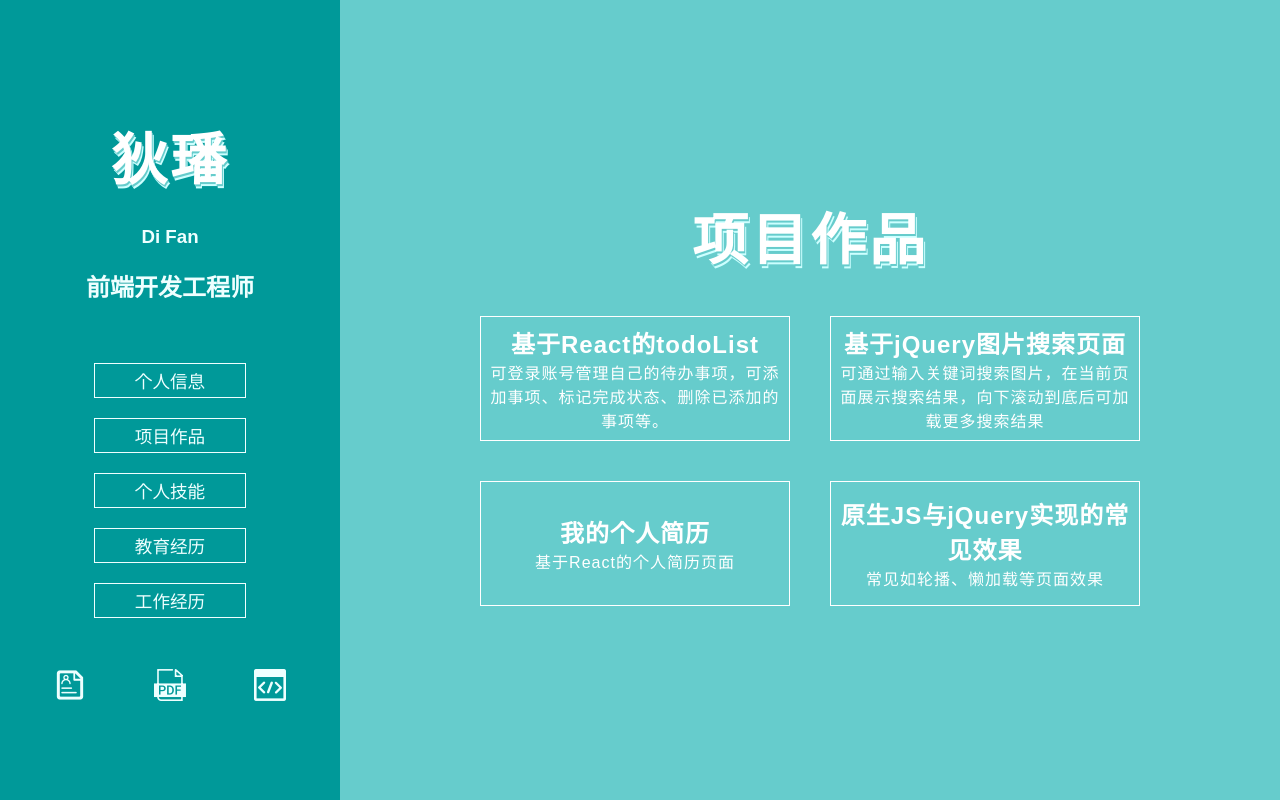
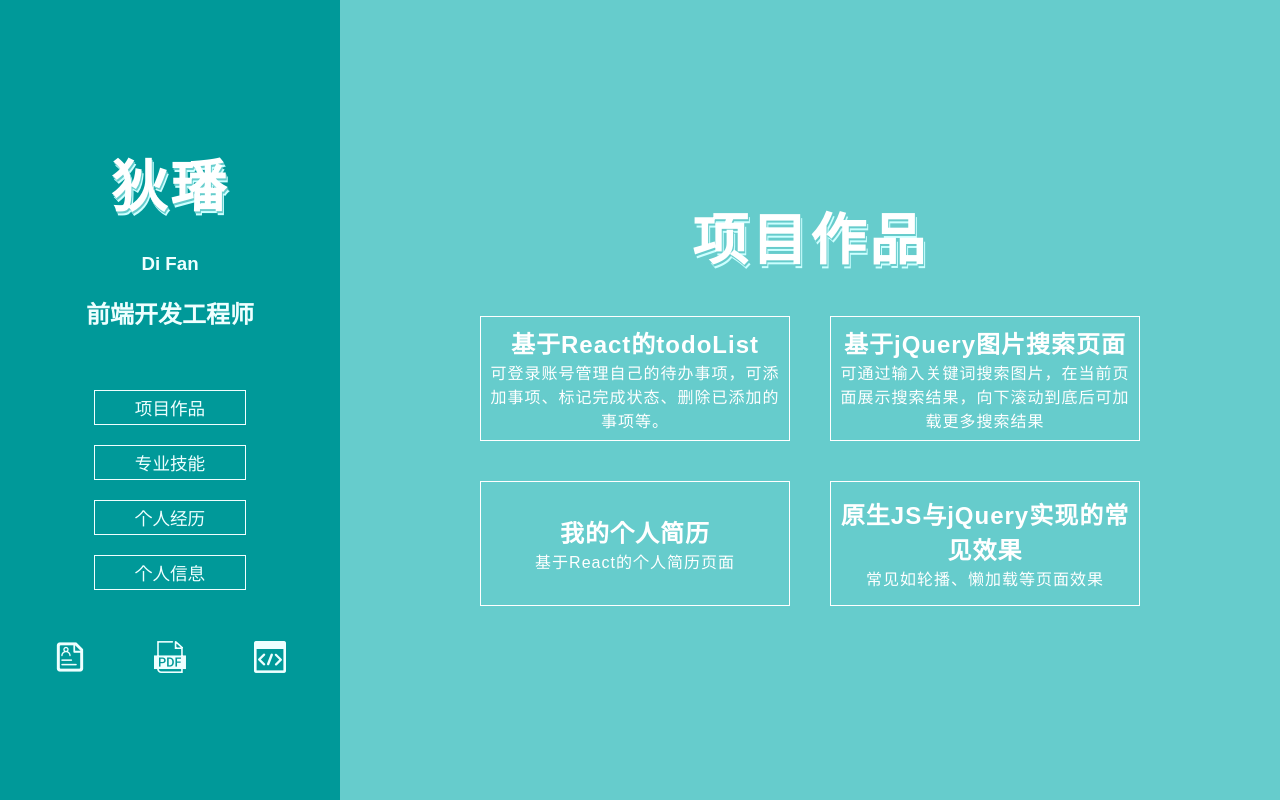
Before and after one commit to Nicole0320/Nicole0320.github.io, a React (Create React App) app: page / in a window 1280 px wide. Built offline with nearby package versions, Linux system fonts and the light colour scheme.

Commit message:
重新整理页面结构

```diff
--- a/src/App.js
+++ b/src/App.js
@@ -21,11 +21,6 @@ class App extends Component {
           <h2>前端开发工程师</h2>
           <ul id="navigator">
             <li>
-              <button onClick={this.switchMainPage.bind(this, 'myInfo')}
-                className={this.state.currentPage === 'myInfo' ? 'clicked' : ''}
-              >个人信息</button>
-            </li>
-            <li>
               <button onClick={this.switchMainPage.bind(this, 'project')}
                 className={this.state.currentPage === 'project' ? 'clicked' : ''}
               >项目作品</button>
@@ -33,17 +28,17 @@ class App extends Component {
             <li>
               <button onClick={this.switchMainPage.bind(this, 'skills')}
                 className={this.state.currentPage === 'skills' ? 'clicked' : ''}
-              >个人技能</button>
+              >专业技能</button>
             </li>
             <li>
-              <button onClick={this.switchMainPage.bind(this, 'education')}
-                className={this.state.currentPage === 'education' ? 'clicked' : ''}
-              >教育经历</button>
+              <button onClick={this.switchMainPage.bind(this, 'Exprience')}
+                className={this.state.currentPage === 'Exprience' ? 'clicked' : ''}
+              >个人经历</button>
             </li>
             <li>
-              <button onClick={this.switchMainPage.bind(this, 'workExp')}
-                className={this.state.currentPage === 'workExp' ? 'clicked' : ''}
-              >工作经历</button>
+              <button onClick={this.switchMainPage.bind(this, 'myInfo')}
+                className={this.state.currentPage === 'myInfo' ? 'clicked' : ''}
+              >个人信息</button>
             </li>
           </ul>
           <ul className="more">
--- a/src/Education.js
+++ b/src/Exprience.js
@@ -1,13 +1,13 @@
 import React, {Component} from 'react';
 
-export default class Education extends Component{
+export default class Exprience extends Component{
     constructor(props){
         super(props);
     }
 
     render(){
         return(
-            <div className="MainPage Education">
+            <div className="MainPage Exprience">
                 <h1 className="title">教育经历</h1>
                 <h2>西安电子科技大学</h2>
                 <p>软件工程 | 本科 | 2015年毕业</p>
--- a/src/MainPage.js
+++ b/src/MainPage.js
@@ -2,7 +2,7 @@ import React, {Component} from 'react';
 import Information from './Information.js';
 import Project from './Project.js';
 import Skills from './Skills.js';
-import Education from './Education.js';
+import Exprience from './Exprience.js';
 import WorkExp from './WorkExp.js'
 import './MainPage.css';
 
@@ -19,10 +19,8 @@ export default class MainPage extends Component{
                 return <Project />;
             case 'skills':
                 return <Skills />;
-            case 'education':
-                return <Education />;
-            case 'workExp':
-                return <WorkExp />;
+            case 'Exprience':
+                return <Exprience />;
             default:
                 // return(
                 //     <div>Welcome</div>
```
